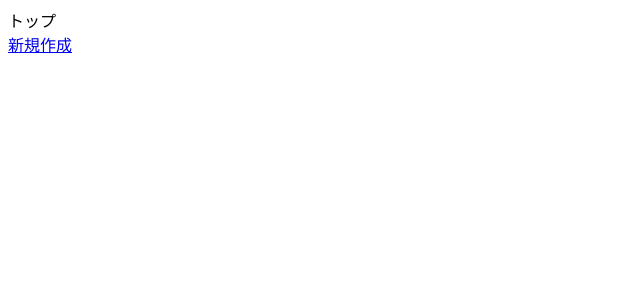
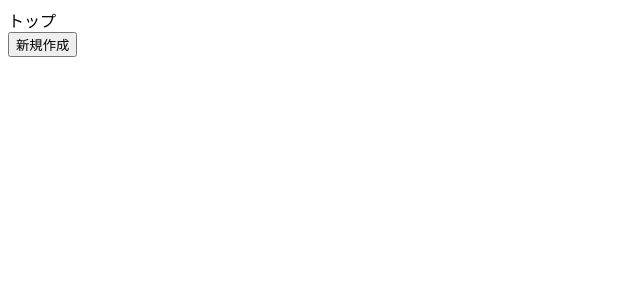
Before and after one commit to nao11aihara/next-sample, a Next.js app: page / in a window 1280 px wide. Shown: the top 300 px of the page, without its empty margins (0-640 px from the left). Built offline with nearby package versions, Linux system fonts and the light colour scheme.

Commit message:
update: aタグをボタンに修正

```diff
--- a/pages/index.tsx
+++ b/pages/index.tsx
@@ -6,7 +6,7 @@ const TopPage: NextPage = () => {
     <>
       <div>トップ</div>
       <Link href="/new">
-        <a>新規作成</a>
+        <button>新規作成</button>
       </Link>
     </>
   );
--- a/pages/new/index.tsx
+++ b/pages/new/index.tsx
@@ -6,7 +6,7 @@ const NewPage: NextPage = () => {
     <>
       <div>新規作成</div>
       <Link href="/">
-        <a>戻る</a>
+        <button>戻る</button>
       </Link>
     </>
   );
```
